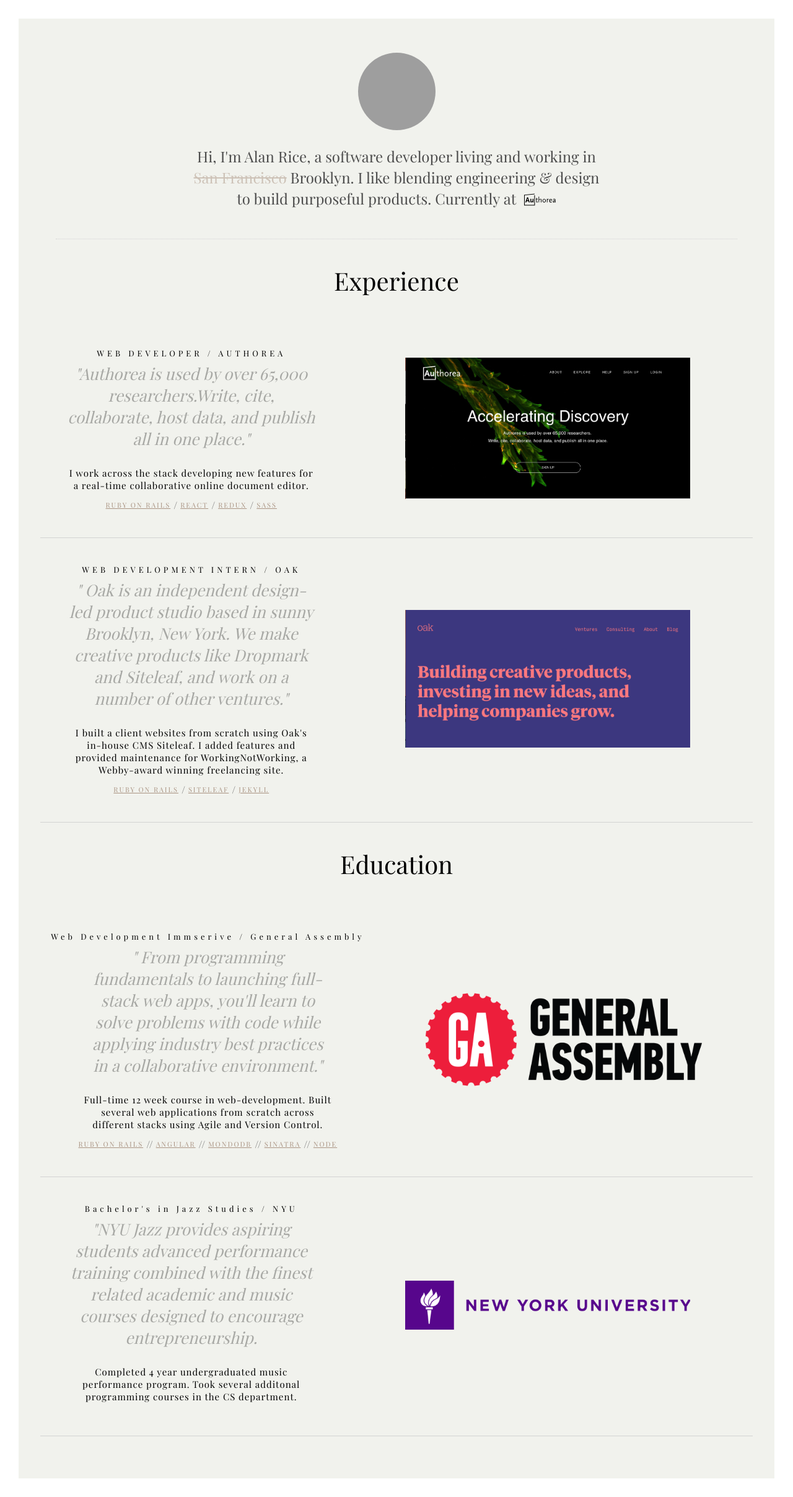
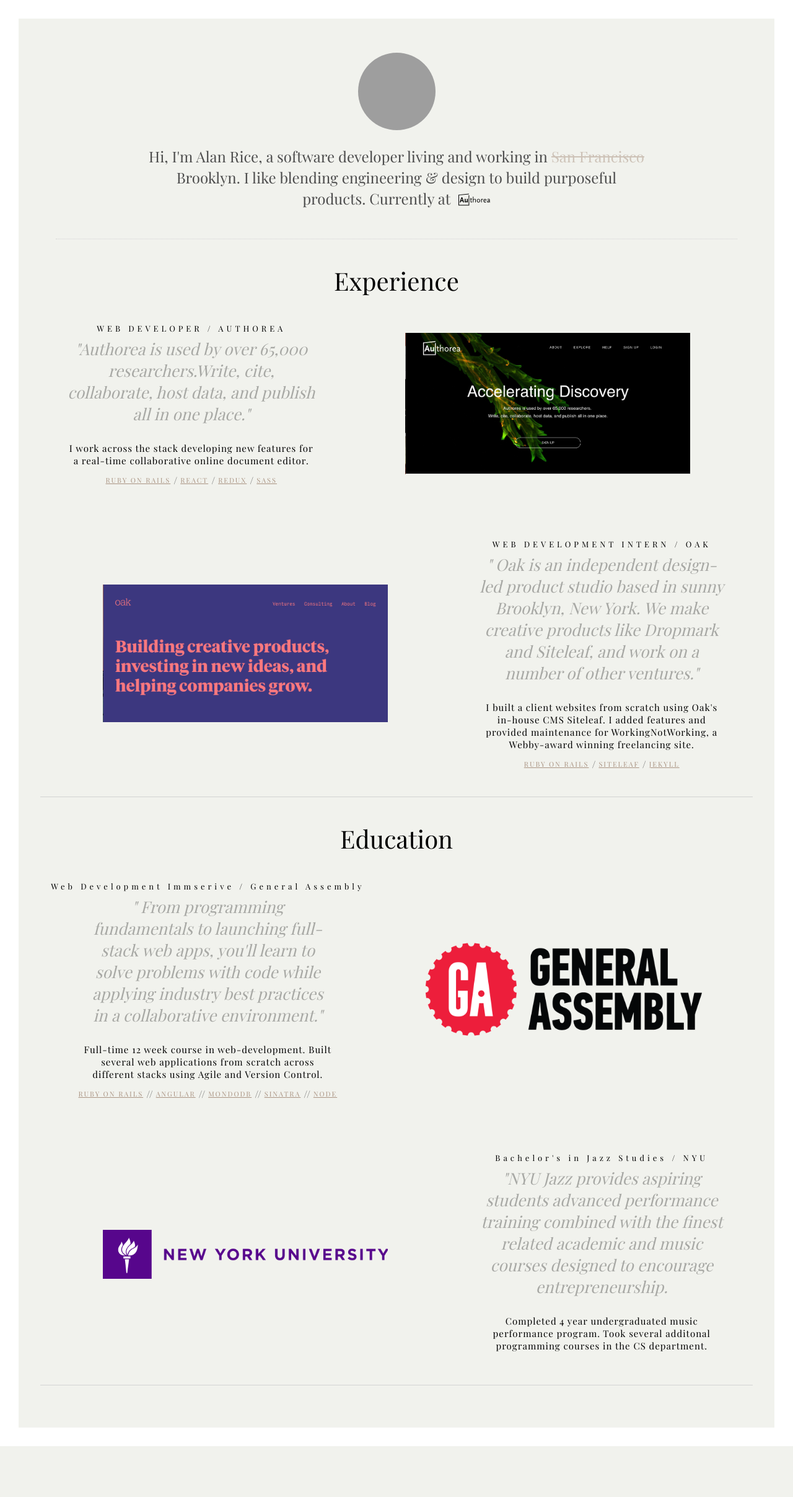
Before and after one commit to vaprdev/AlanRice.me, a Jekyll site: the page built from index.html, in a window 1280 px wide. Shown: the whole page at 62% size. Built offline with Jekyll 4.4.1, drawn with Linux system fonts in a browser that asks for light colours; some web fonts are replaced; after the commit the page ends 2333 px from its top, so only the background shows below that; grey boxes are pictures that could not be loaded.

Commit message:
make that responsive shit pop

```diff
--- a/_sass/_main.scss
+++ b/_sass/_main.scss
@@ -15,6 +15,9 @@
 
 body {
   padding: 35px;
+  @media screen and (max-width: 500px){
+    padding: 35px 10px;
+  }
 }
 
 @import '_mixins';
@@ -58,21 +61,23 @@
 
 .site_header__text {
   font-family: $play-fair;
-  width: 60%;
   margin: 0 auto;
-  padding: 25px 0 25px 0;
+  padding: 25px 0;
   text-align: center;
   font-size: 24px;
   color: #4d4d4d;
   line-height: 34px;
+  max-width: 800px;
 }
 
 #experience {
   margin: 20px auto 33px auto;
+  border-bottom: 1px solid #d3d3d3;
 
   .experience__title {
     font-size: 40px;
     text-align: center;
+    margin-bottom: 0;
   }
 
   .experience__job {
@@ -81,7 +86,7 @@
     text-align: center;
     align-items: center;
     justify-content: space-around;
-    border-bottom: 1px solid #d3d3d3;
+
     padding: 42px 0;
     margin: 0 auto;
     flex-wrap: nowrap;
@@ -89,18 +94,20 @@
       flex-wrap: wrap;
     }
 
+    @media screen and (max-width: 774px){
           .top {
-      order: 1;
+            order: 0;
             min-width: 300px;
           }
           .bottom {
             order: 2;
             min-width: 300px;
           }
+    }
+
 
 
   }
-
   .job__company {
     letter-spacing: 5px;
     font-size: 13px;
@@ -130,6 +137,9 @@
     align-items: center;
     justify-content: center;
     max-width: 400px;
+    @media screen and (max-width: 588px){
+      display: block;
+    }
 
     .language {
       padding: 0 5px;
@@ -149,7 +159,13 @@
   .job__left,
   .job__right {
     max-width: 50%;
+    @media screen and (max-width: 774px){
+      max-width: 100%;
+    }
     img {
+      @media screen and (max-width: 744px){
+        margin-top: 25px;
+      }
       max-width: 80%;
     }
   }
```
Lines whose indentation alone changed are shown as unchanged.
